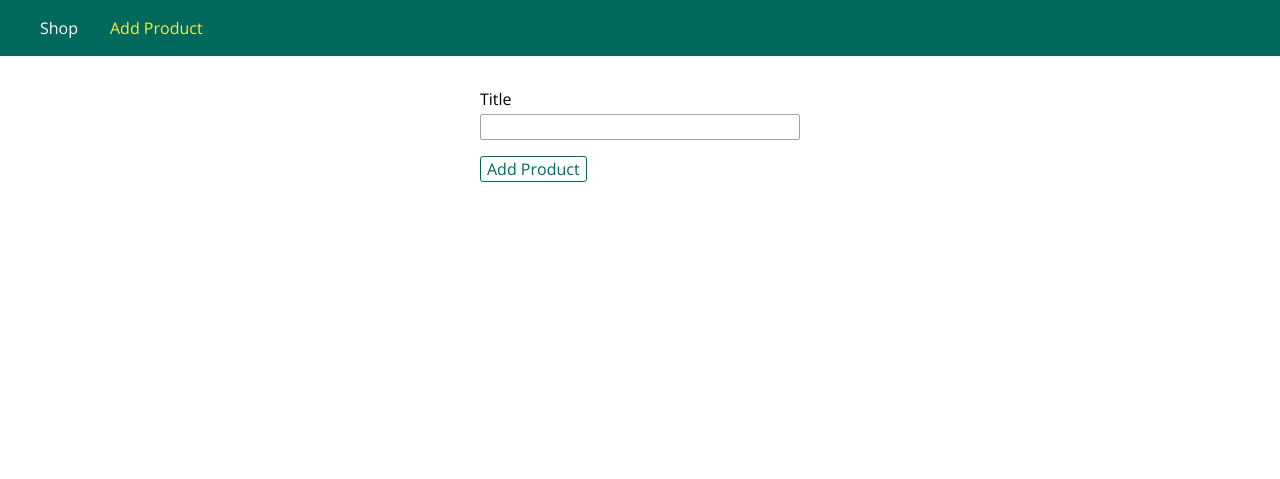
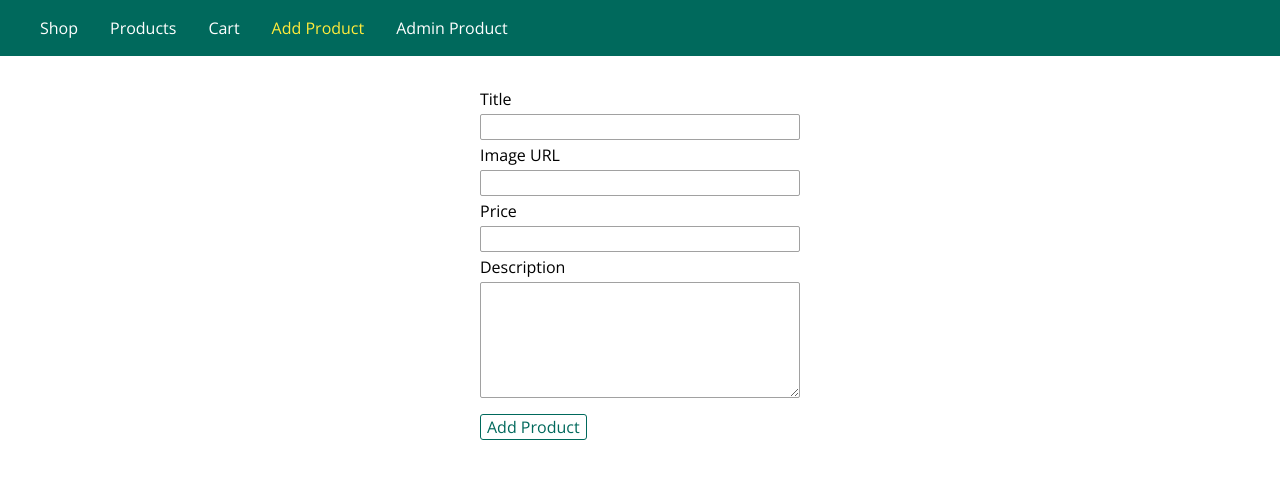
Before and after one commit to julianoventola/Store, a Node server app: page /admin/add-product in a window 1280 px wide. Shown: the top 479 px of the page. Run offline with Node 20, Linux system fonts and the light colour scheme; some libraries are stand-ins or nearby versions.

Commit message:
Adding routes and puttinng all product's info

```diff
--- /dev/null
+++ b/controllers/adminController.js
@@ -0,0 +1,27 @@
+const Product = require('../models/product');
+
+exports.getAddProduct = (req, res) => {
+  // Rendering pug template
+  res.render('admin-add-product', {
+    docTitle: 'Add Product',
+    path: '/admin/add-product',
+  });
+};
+
+exports.storeProduct = (req, res) => {
+  const { title, imageUrl, price, description } = req.body;
+  const product = new Product(title, imageUrl, description, price);
+  product.save();
+  res.redirect('/');
+};
+
+exports.getProducts = (req, res) => {
+  Product.fetchAll(products => {
+    // Rendering pug template
+    res.render('admin-products', {
+      products,
+      docTitle: 'Admin Products',
+      path: '/admin/products',
+    });
+  });
+};
--- a/controllers/productController.js
+++ b/controllers/productController.js
@@ -1,20 +1,5 @@
 const Product = require('../models/product');
-
-exports.getAddProduct = (req, res) => {
-  // Rendering pug template
-  res.render('add-product', {
-    docTitle: 'Add Product',
-    path: '/admin/add-product',
-  });
-};
-
-exports.storeProduct = (req, res) => {
-  const product = new Product(req.body.title);
-  product.save();
-  res.redirect('/');
-};
-
-exports.getProduct = (req, res) => {
+exports.getIndex = (req, res) => {
   Product.fetchAll(products => {
     // Rendering pug template
     res.render('shop', {
@@ -24,3 +9,28 @@ exports.getProduct = (req, res) => {
     });
   });
 };
+
+exports.getProducts = (req, res) => {
+  Product.fetchAll(products => {
+    // Rendering pug template
+    res.render('products', {
+      products,
+      docTitle: 'All Products',
+      path: '/products',
+    });
+  });
+};
+
+exports.getCart = (req, res) => {
+  res.render('cart', {
+    docTitle: 'Your cart',
+    path: '/cart',
+  });
+};
+
+exports.getCheckout = (req, res) => {
+  res.render('checkout', {
+    docTitle: 'checkout',
+    path: '/checkout',
+  });
+};
--- a/data/products.json
+++ b/data/products.json
@@ -1 +1 @@
-[{"title":"batata"},{"title":"batata"},{"title":"batata"}]
+[{"title":"Akame's Book","imageUrl":"https://www.1999.co.jp/itbig28/10285005.jpg","description":"Akame Ga kill is awesome","price":"25"}]
--- a/models/product.js
+++ b/models/product.js
@@ -3,8 +3,11 @@ const path = require('path');
 const JSONproduct = path.resolve(__dirname, '..', 'data', 'products.json');
 
 module.exports = class Product {
-  constructor(title) {
+  constructor(title, imageUrl, description, price) {
     this.title = title;
+    this.imageUrl = imageUrl;
+    this.description = description;
+    this.price = price;
   }
 
   save() {
--- a/public/css/forms.css
+++ b/public/css/forms.css
@@ -3,18 +3,21 @@
 }
 
 .form-control label,
-.form-control input {
+.form-control input,
+.form-control textarea {
   display: block;
   width: 100%;
   margin-bottom: 0.25rem;
 }
 
-.form-control input {
+.form-control input,
+.form-control textarea {
   border: 1px solid #a1a1a1;
   font: inherit;
   border-radius: 2px;
 }
 
-.form-control input:focus {
+.form-control input:focus,
+.form-control textarea:focus {
   outline-color: #00695c;
 }
--- a/views/add-product.pug
+++ b/views/admin-add-product.pug
@@ -11,4 +11,10 @@ block content
       .form-control
         label(for="title") Title
         input(type="text" name="title")#title
+        label(for="imageUrl") Image URL
+        input(type="text" name="imageUrl")#imageUrl
+        label(for="price") Price
+        input(type="number" name="price" step="0.01")#price
+        label(for="description") Description
+        textarea#description(name="description", cols="30", rows="5")
       button.btn(type="submit") Add Product
--- /dev/null
+++ b/views/admin-products.pug
@@ -0,0 +1,5 @@
+//- Uses the main layout to render page
+extends layouts/main-layout.pug
+
+block content
+  h1 Admin Products
--- /dev/null
+++ b/views/cart.pug
@@ -0,0 +1,5 @@
+//- Uses the main layout to render page
+extends layouts/main-layout.pug
+
+block content
+  h1 Cart
--- a/views/layouts/main-layout.pug
+++ b/views/layouts/main-layout.pug
@@ -13,5 +13,11 @@ html(lang="en")
           li.main-header__item
             a(href="/", class=(path === '/'? 'active' : '')) Shop
           li.main-header__item
+            a(href="/products", class=(path === '/products'? 'active' : '')) Products
+          li.main-header__item
+            a(href="/cart", class=(path === '/cart'? 'active' : '')) Cart
+          li.main-header__item
             a(href="/admin/add-product", class=(path === '/admin/add-product' ? 'active' : '')) Add Product
+          li.main-header__item
+            a(href="/admin/products", class=(path === '/admin/products' ? 'active' : '')) Admin Product
     block content
```
Also changed, not shown: routes/routes.js (+10 -5 lines), views/products.pug (added, +25 -0 lines), views/checkout.pug (added). Lines whose indentation alone changed are shown as unchanged.
